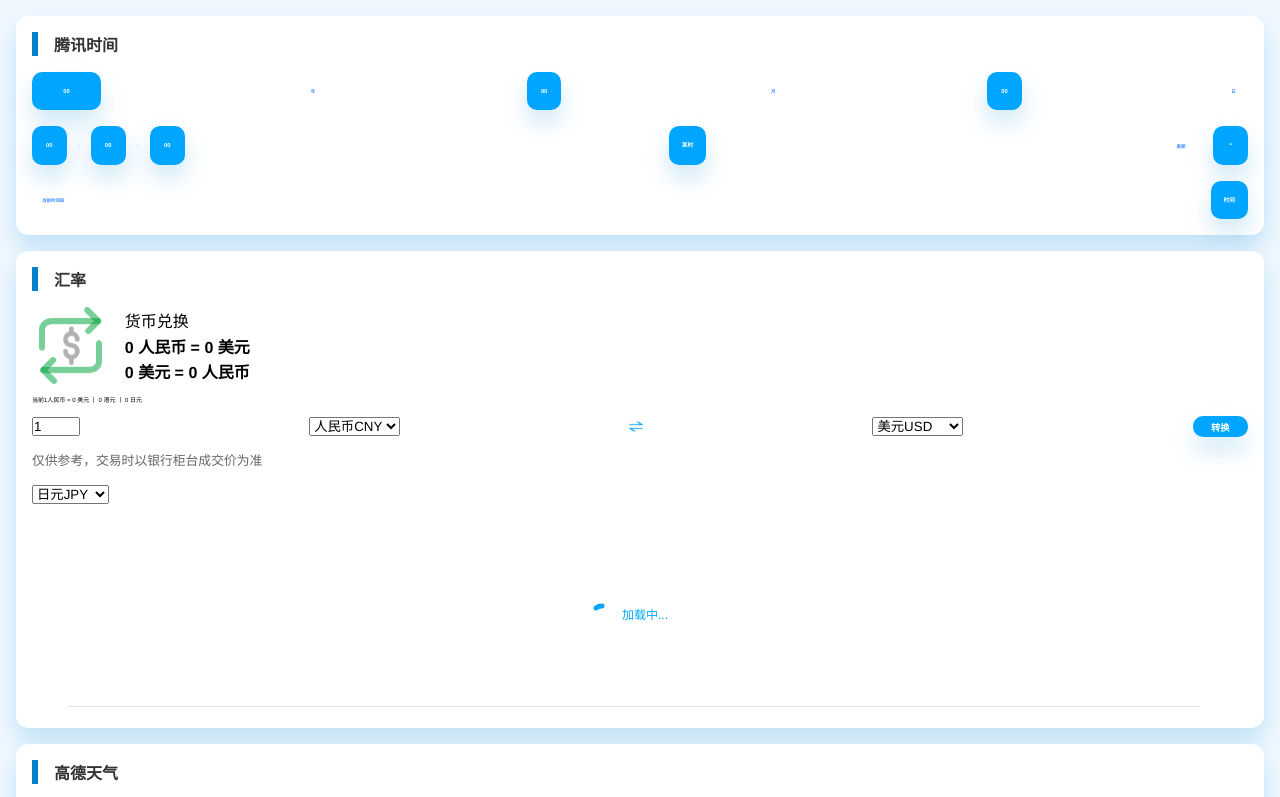
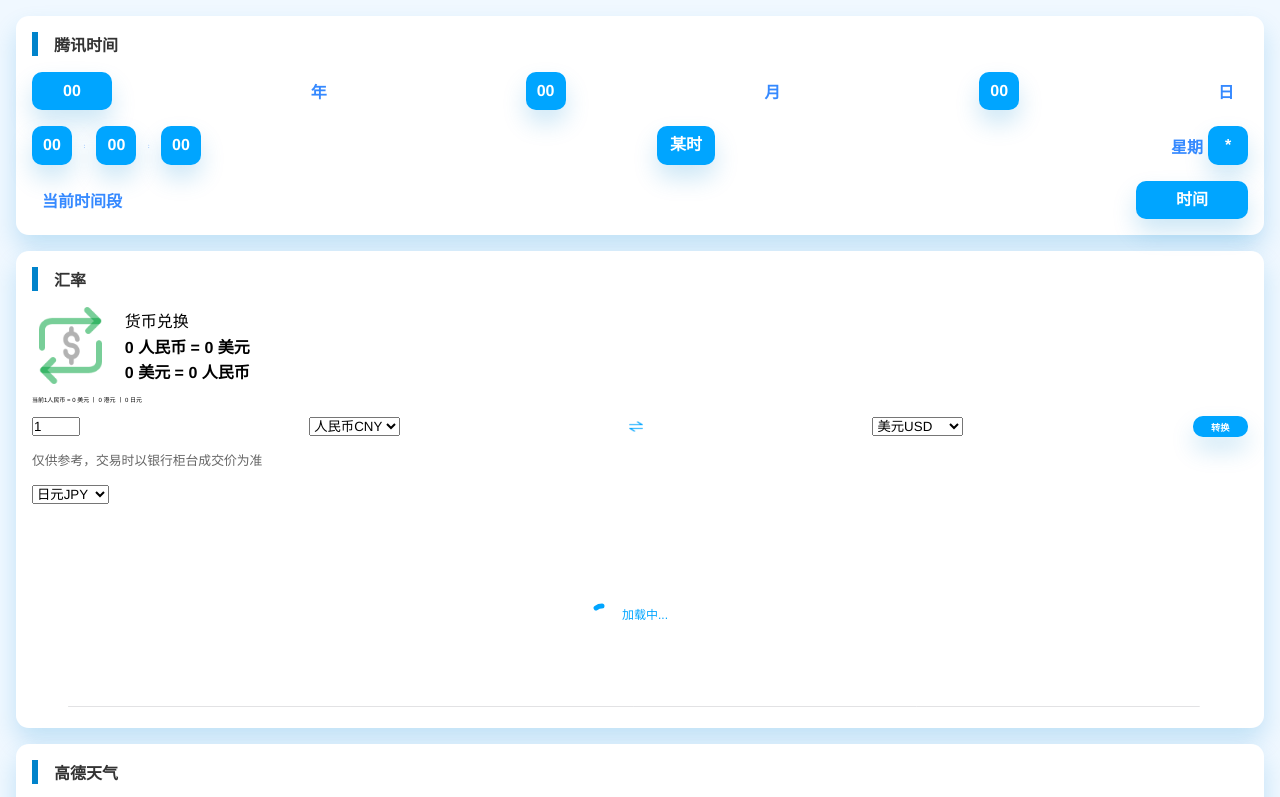
Before and after one commit to YJXS-J/daily, a plain HTML site: page index.html in a window 1280 px wide. Shown: the top 797 px of the page. Drawn offline with nearby package versions, Linux system fonts and the light colour scheme; no server answers.

Commit message:
修改样式

```diff
--- a/index.css
+++ b/index.css
@@ -67,31 +67,45 @@ body {
     color: #3589ff;
     display: block;
     margin: 0 10px;
+    display: inline-block;
+    text-align: center;
 }
 
 .year_box {
-    width: 12em;
-}
-.month_box,
-.day_box {
-    width: 6em;
+    width: 5em;
+    font-size: 1em !important;
 }
 
+.month_box,
+.day_box,
 .hour_box,
 .minute_box,
 .seconds_box,
 .week_box {
-    width: 6em;
+    width: 2.5em;
+    font-size: 1em !important;
 }
 
-.someTime,
+.someTime {
+    width: 3.6em;
+    font-size: 1em !important;
+}
+
 .period_box {
-    width: 6.5em;
+    width: 7em;
+    font-size: 1em !important;
+}
+
+.period span {
+    font-size: 1em !important;
 }
 
 .week {
-    width: 6em !important;
+    width: 2em !important;
     float: right;
+    font-size: 1rem !important;
+    margin: 0 !important;
+    margin-right: 5px !important;
 }
 
 .ymd,
@@ -101,6 +115,7 @@ body {
 
 .ymd span {
     width: 1.5em;
+    font-size: 1rem !important;
 }
 
 .hms span {
--- a/index.html
+++ b/index.html
@@ -41,7 +41,7 @@
                 <p class="seconds_box">00</p>
               </div>
               <!-- 时间段 -->
-              <div style="margin-left: 1.5em;">
+              <div>
                 <p class="someTime">某时</p>
               </div>
               <!-- 星期 -->
--- a/index.js
+++ b/index.js
@@ -360,7 +360,6 @@ function currency_echarts(fromCode, seriesName) {
                 : fromCode.slice(-3) == 'USD'
                 ? globalUSDcurrency
                 : globalHKDcurrency;
-        console.log(currency);
         if (currency) {
             // 初始化追加数据
             currency_echarts_now();
```
